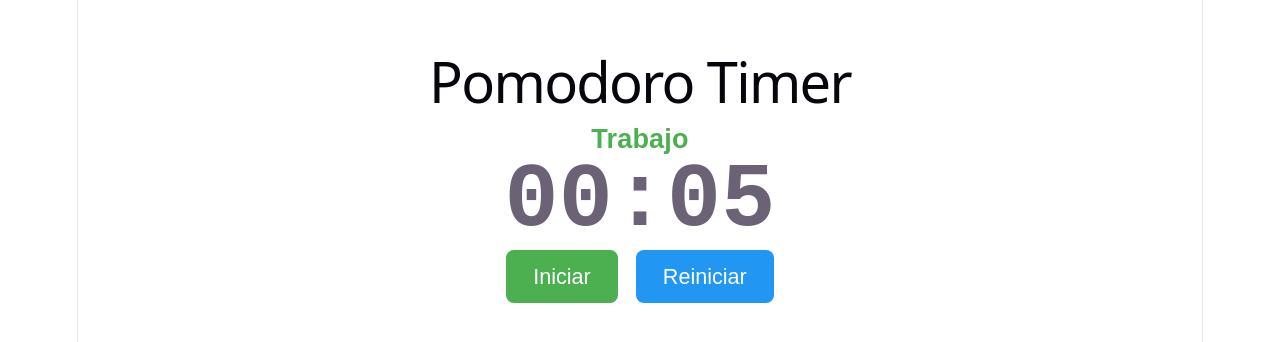
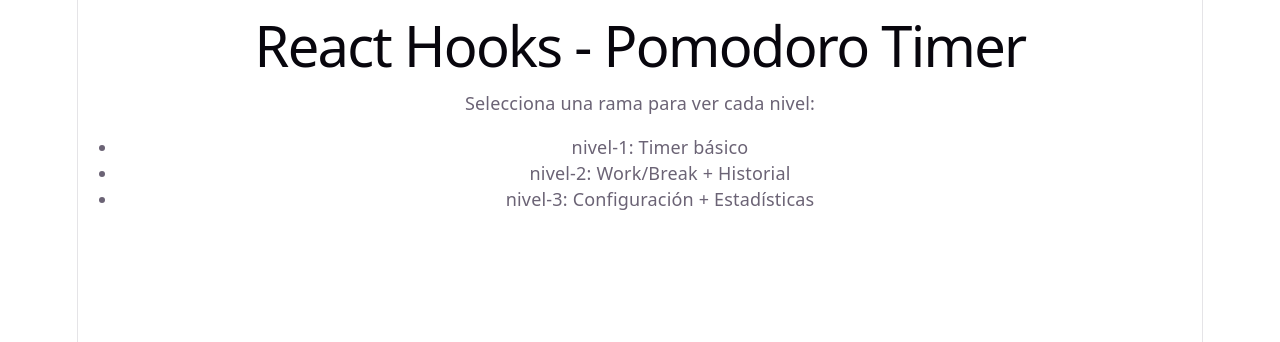
Before and after one commit to ZyroBad/React-Hooks-Pomodoro-Timer-, a React (Vite) app: page / in a window 1280 px wide. Shown: the top 342 px of the page. Built offline with nearby package versions, Linux system fonts and the light colour scheme.

Commit message:
main: proyecto base sin codigo de niveles

```diff
--- a/src/App.jsx
+++ b/src/App.jsx
@@ -1,11 +1,15 @@
-import Pomodoro from './Pomodoro'
-
 function App() {
   return (
     <div>
-      <Pomodoro />
+      <h1>React Hooks - Pomodoro Timer</h1>
+      <p>Selecciona una rama para ver cada nivel:</p>
+      <ul>
+        <li>nivel-1: Timer básico</li>
+        <li>nivel-2: Work/Break + Historial</li>
+        <li>nivel-3: Configuración + Estadísticas</li>
+      </ul>
     </div>
-  )
+  );
 }
 
-export default App
+export default App;
--- a/src/Pomodoro.jsx
+++ /dev/null
@@ -1,162 +0,0 @@
-import { useState, useEffect, useRef } from 'react';
-
-// Constantes fuera del componente
-//const WORK_TIME = 1500;  // 25 minutos en segundos
-//const BREAK_TIME = 300;   // 5 minutos en segundos
-
-//Modo descanso
-const WORK_TIME = 5;    // 5 segundos para probar
-const BREAK_TIME = 3;   // 3 segundos para probar
-
-function Pomodoro() {
-  // Estados principales
-  const [mode, setMode] = useState('work'); // 'work' o 'break'
-  const [timeLeft, setTimeLeft] = useState(WORK_TIME);
-  const [isRunning, setIsRunning] = useState(false);
-  const [sessions, setSessions] = useState([]);
-  const intervalRef = useRef(null);
-
-
-  // Efecto 1: Manejar el intervalo del timer
-  useEffect(() => {
-    if (isRunning && timeLeft > 0) {
-      intervalRef.current = setInterval(() => {
-        setTimeLeft(prev => prev - 1);
-      }, 1000);
-    }
-
-    return () => {
-      clearInterval(intervalRef.current);
-    };
-  }, [isRunning, timeLeft]);
-
-  // Efecto 2: Detectar cuando el tiempo llega a cero y cambiar de modo
-  useEffect(() => {
-    if (timeLeft === 0 && isRunning) {
-      // Si terminó una sesión de trabajo, guardarla en el historial
-      if (mode === 'work') {
-        const newSession = {
-          id: Date.now(),
-          type: 'work',
-          duration: WORK_TIME,
-          completedAt: new Date().toLocaleTimeString()
-        };
-        setSessions(prev => [...prev, newSession]);
-      }
-
-      // Cambiar al modo opuesto
-      const nextMode = mode === 'work' ? 'break' : 'work';
-      setMode(nextMode);
-
-      // Resetear el tiempo según el nuevo modo
-      const newTime = nextMode === 'work' ? WORK_TIME : BREAK_TIME;
-      setTimeLeft(newTime);
-
-      // El timer sigue corriendo automáticamente
-    }
-  }, [timeLeft, isRunning, mode]);
-
-  // Formatear tiempo MM:SS
-  const formatTime = (seconds) => {
-    const minutos = Math.floor(seconds / 60);
-    const segundos = seconds % 60;
-    return `${minutos.toString().padStart(2, '0')}:${segundos.toString().padStart(2, '0')}`;
-  };
-
-  // Funciones de control
-  const toggleTimer = () => {
-    setIsRunning(!isRunning);
-  };
-
-  const resetTimer = () => {
-    setIsRunning(false);
-    setMode('work');
-    setTimeLeft(WORK_TIME);
-    setSessions([]);
-  };
-
-  return (
-    <div style={{ textAlign: 'center', padding: '2rem', fontFamily: 'Arial, sans-serif' }}>
-      <h1>Pomodoro Timer</h1>
-
-      {/* Modo actual */}
-      <div style={{
-        fontSize: '1.5rem',
-        fontWeight: 'bold',
-        marginBottom: '1rem',
-        color: mode === 'work' ? '#4CAF50' : '#2196F3'
-      }}>
-        {mode === 'work' ? 'Trabajo' : 'Descanso'}
-      </div>
-
-      {/* Display del tiempo */}
-      <div style={{
-        fontSize: '5rem',
-        fontWeight: 'bold',
-        margin: '2rem 0',
-        fontFamily: 'monospace'
-      }}>
-        {formatTime(timeLeft)}
-      </div>
-
-      {/* Botones de control */}
-      <div>
-        <button
-          onClick={toggleTimer}
-          style={{
-            fontSize: '1.2rem',
-            padding: '0.75rem 1.5rem',
-            margin: '0 0.5rem',
-            cursor: 'pointer',
-            backgroundColor: isRunning ? '#f44336' : '#4CAF50',
-            color: 'white',
-            border: 'none',
-            borderRadius: '8px',
-            transition: 'all 0.3s'
-          }}
-        >
-          {isRunning ? 'Pausar' : 'Iniciar'}
-        </button>
-        <button
-          onClick={resetTimer}
-          style={{
-            fontSize: '1.2rem',
-            padding: '0.75rem 1.5rem',
-            margin: '0 0.5rem',
-            cursor: 'pointer',
-            backgroundColor: '#2196F3',
-            color: 'white',
-            border: 'none',
-            borderRadius: '8px',
-            transition: 'all 0.3s'
-          }}
-        >
-          Reiniciar
-        </button>
-      </div>
-
-      {/* Historial de sesiones completadas */}
-      {sessions.length > 0 && (
-        <div style={{ marginTop: '2rem', textAlign: 'left', maxWidth: '400px', margin: '2rem auto 0' }}>
-          <h3>Sesiones completadas</h3>
-          <ul style={{ listStyle: 'none', padding: 0 }}>
-            {sessions.map((session, index) => (
-              <li key={session.id} style={{
-                padding: '0.5rem',
-                borderBottom: '1px solid #ddd',
-                display: 'flex',
-                justifyContent: 'space-between'
-              }}>
-                <span>Sesión #{index + 1}</span>
-                <span>{Math.floor(session.duration / 60)} minutos</span>
-                <span style={{ fontSize: '0.8rem', color: '#666' }}>{session.completedAt}</span>
-              </li>
-            ))}
-          </ul>
-        </div>
-      )}
-    </div>
-  );
-}
-
-export default Pomodoro;
```
